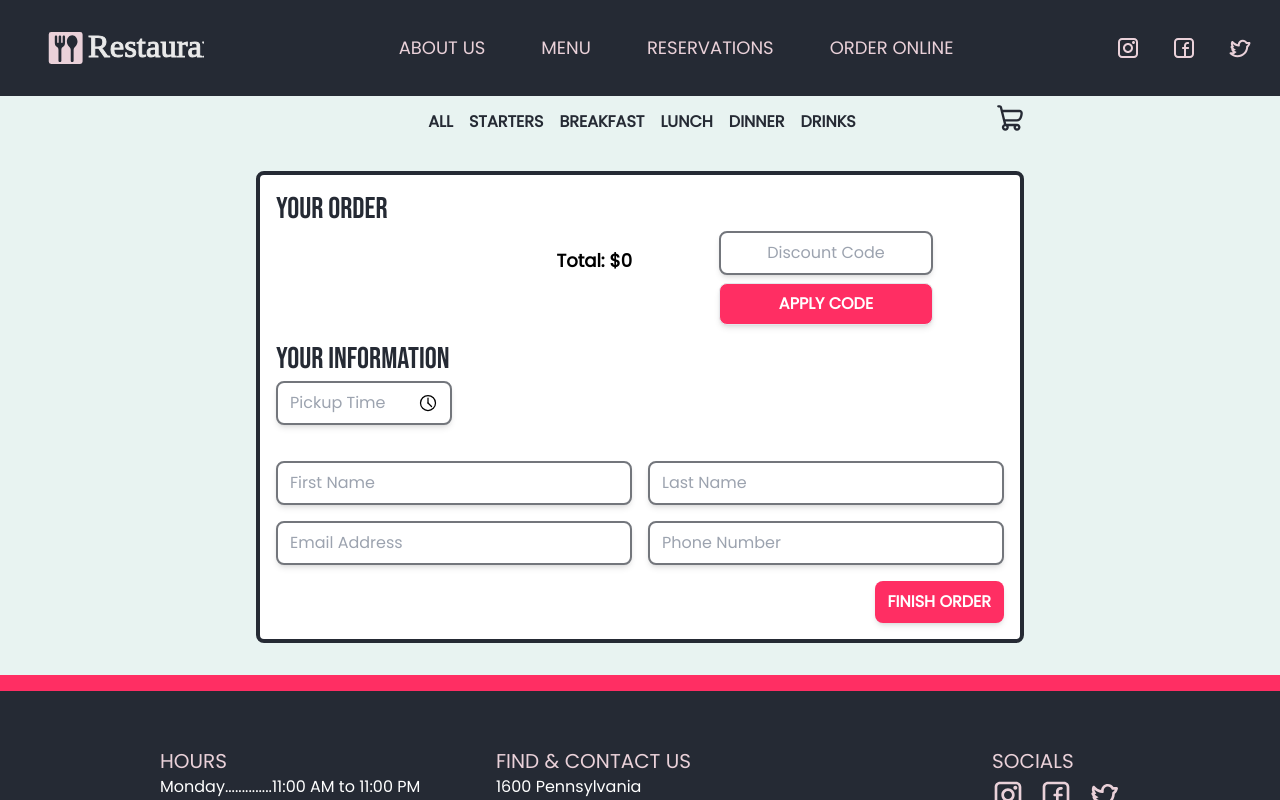
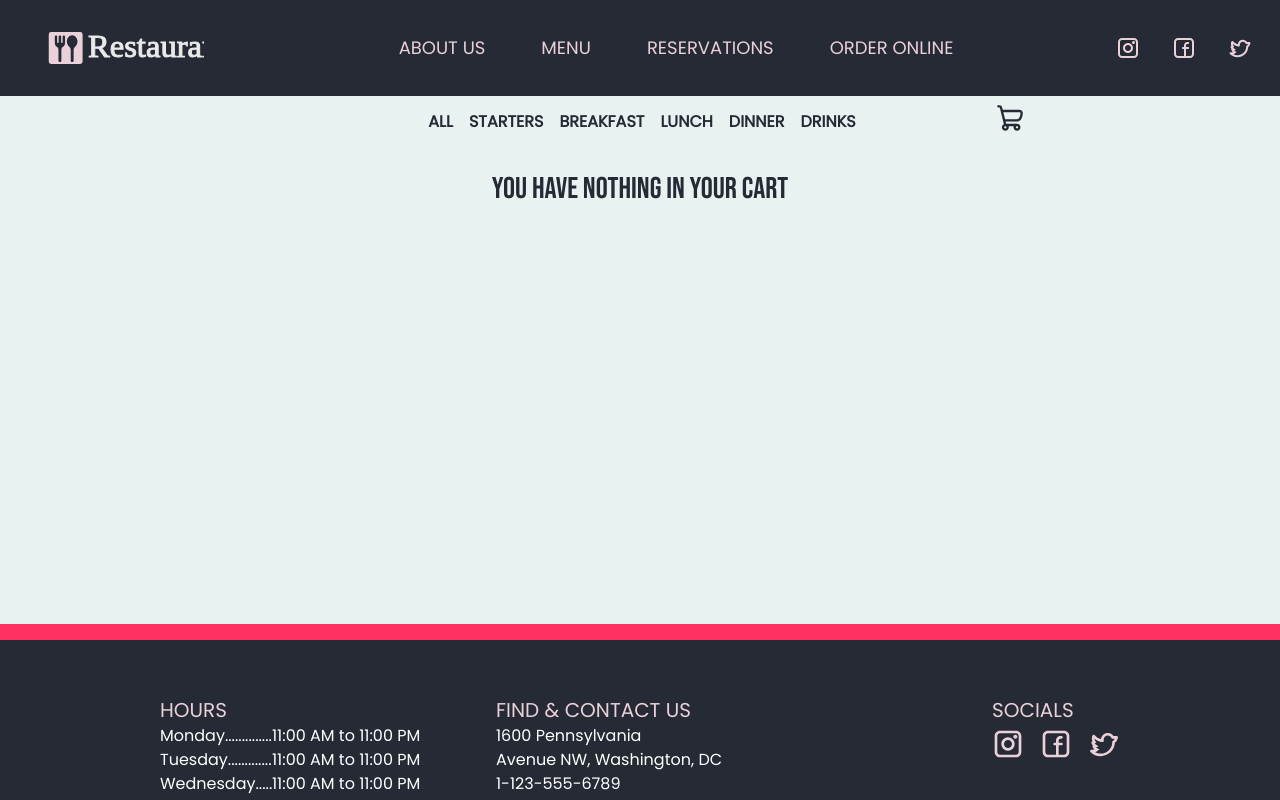
Before and after one commit to THallerJ/restaurant-next, a Next.js app: page /order/submit in a window 1280 px wide. Built offline with nearby package versions, Linux system fonts and the light colour scheme.

Commit message:
made progress on implementing submit when empty. Cleaned up unecesary h classes in reesrvation

```diff
--- a/src/app/order/layout.tsx
+++ b/src/app/order/layout.tsx
@@ -2,7 +2,7 @@ import LayoutWrapper from "./wrappers/LayoutWrapper";
 
 const layout = ({ children }: { children: React.ReactNode }) => {
   return (
-    <div className="flex flex-col items-center bg-offwhite pb-8 pt-2">
+    <div className="flex flex-col items-center bg-offwhite pb-8 pt-2 xsm:min-h-[66%]">
       <LayoutWrapper>
         <div className="page-scale flex pt-8">{children}</div>
       </LayoutWrapper>
--- a/src/app/order/submit/Submit.tsx
+++ b/src/app/order/submit/Submit.tsx
@@ -1,13 +1,15 @@
 "use client";
 import YourOrder from "./components/YourOrder";
 import YourInformation from "./components/YourInformation";
+import { useOrder } from "../contexts/OrderContext/OrderContext";
 
 const Submit = () => {
-  return (
-    <div className="flex w-full items-center justify-center">
+  const { cartItems } = useOrder();
+
+  const OrderForm = () => (
     <form
       onSubmit={(e) => e.preventDefault()}
-        className="flex h-full w-full flex-col gap-4
+      className="flex w-full flex-col gap-4
         rounded-lg border-4 border-dark bg-white p-4"
     >
       <YourOrder />
@@ -16,6 +18,15 @@ const Submit = () => {
         Finish order
       </button>
     </form>
+  );
+
+  const EmptyOrder = () => (
+    <h2 className="heading-sm">You have nothing in your cart</h2>
+  );
+
+  return (
+    <div className="flex w-full items-center justify-center">
+      {cartItems.count > 0 ? <OrderForm /> : <EmptyOrder />}
     </div>
   );
 };
--- a/src/app/order/submit/page.tsx
+++ b/src/app/order/submit/page.tsx
@@ -1,3 +1,4 @@
+"use client";
 import Submit from "./Submit";
 
 const page = () => {
--- a/src/app/reservations/page.tsx
+++ b/src/app/reservations/page.tsx
@@ -3,7 +3,7 @@ import ReservationCrumbs from "./components/ReservationCrumbs";
 
 const page = () => {
   return (
-    <div className="flex h-3/4 justify-center bg-offwhite py-8 xsm:h-2/3 first-line:xxl:h-3/5">
+    <div className="flex justify-center bg-offwhite py-8 xsm:min-h-[66%]">
       <div className="w-11/12 xsm:w-3/5 md:w-5/12 xxl:w-1/3">
         <ReservationContextProvider>
           <ReservationCrumbs />
```
Lines whose indentation alone changed are shown as unchanged.
